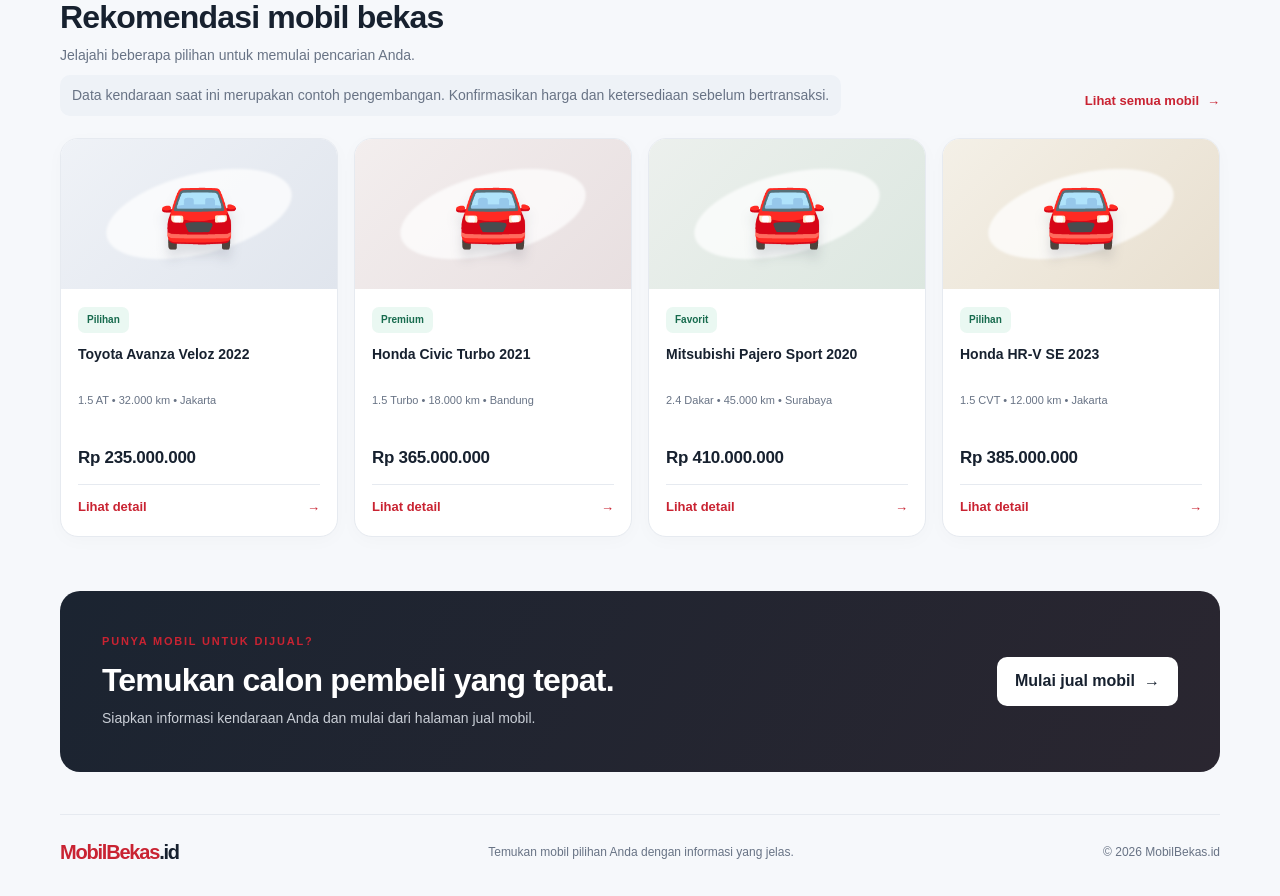
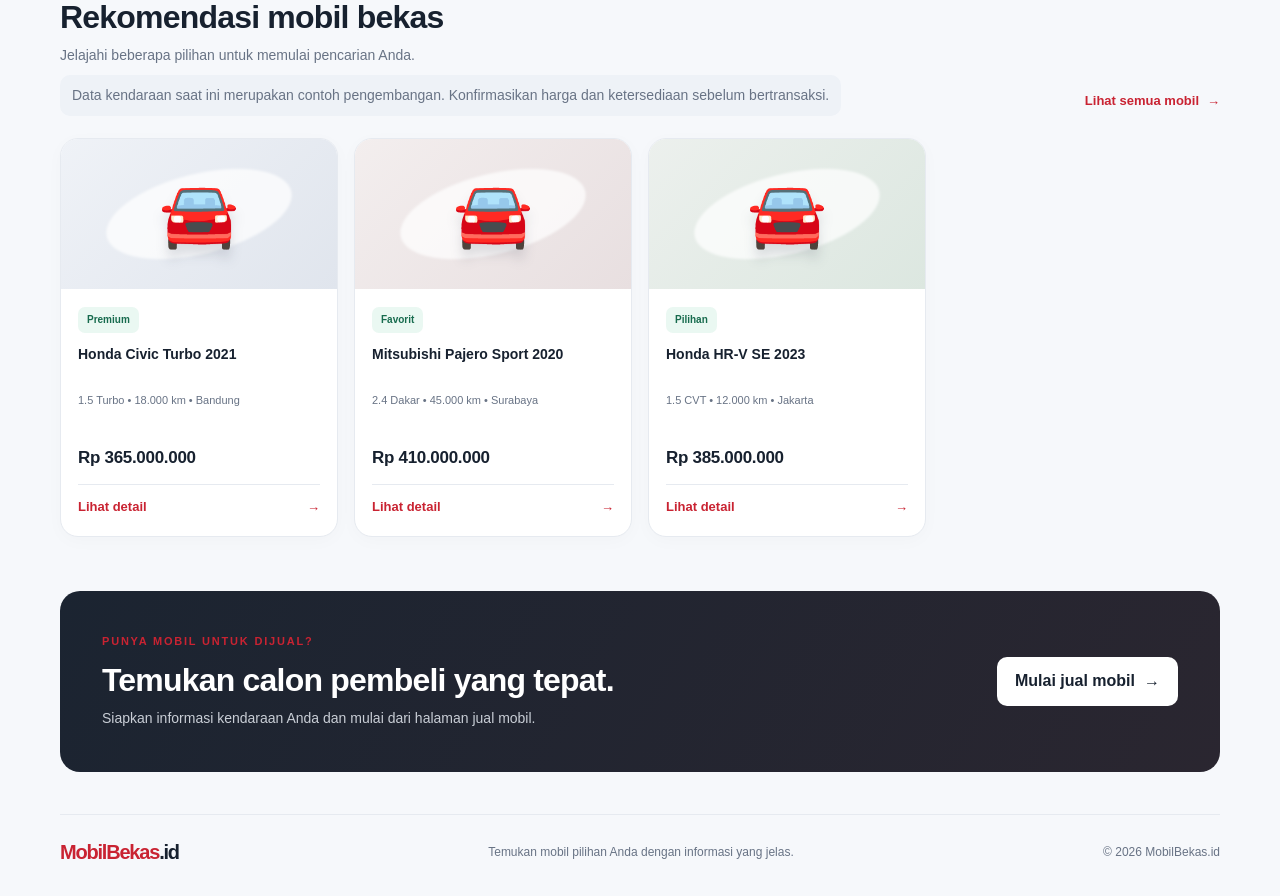
Before and after one commit to adnanyogi88-dev/mobilbekas.id-, a Next.js app: page / in a window 1280 px wide. Shown: the part 780-1676 px from the top of the page. Built offline with nearby package versions, Linux system fonts and the light colour scheme.

Commit message:
data: remove duplicate featured Avanza listing

```diff
--- a/data/featured-cars.ts
+++ b/data/featured-cars.ts
@@ -14,20 +14,6 @@ export type FeaturedCar = {
 };
 
 export const featuredCars: FeaturedCar[] = [
-  {
-    id: "avanza-2022",
-    name: "Toyota Avanza Veloz 2022",
-    brand: "Toyota",
-    year: 2022,
-    price: "Rp 235.000.000",
-    priceValue: 235000000,
-    km: 32000,
-    location: "Jakarta",
-    transmission: "Automatic",
-    engine: "1.5 L",
-    meta: "1.5 AT • 32.000 km • Jakarta",
-    tag: "Pilihan",
-  },
   {
     id: "civic-2021",
     name: "Honda Civic Turbo 2021",
```
